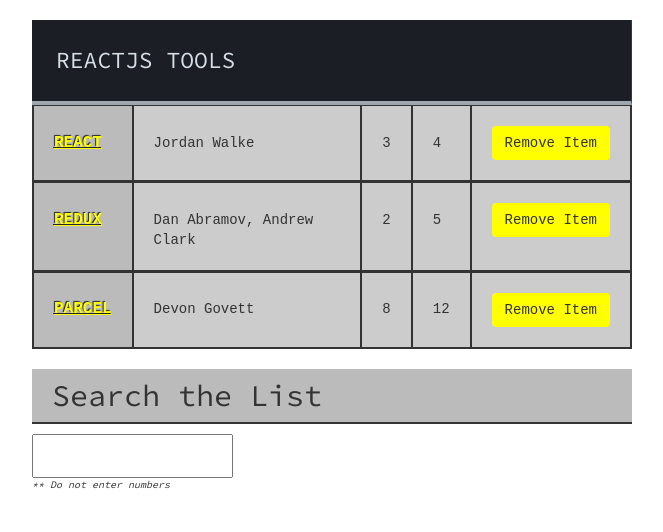
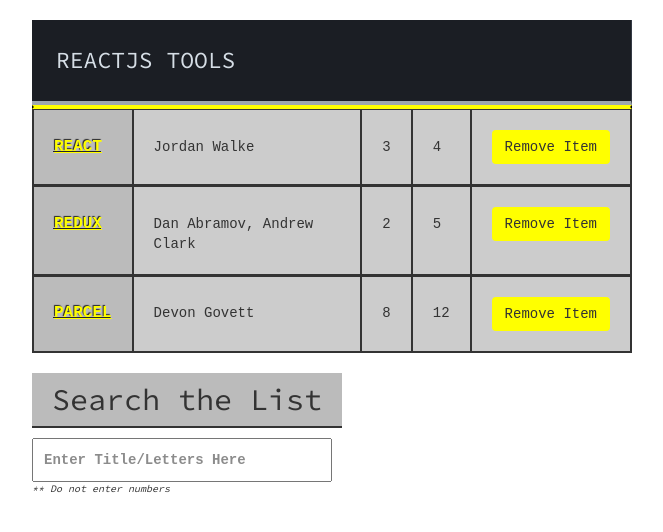
Before and after one commit to rsolomonjr/The-Road-To-Learn-React, a React (Create React App) app in the folder hackernews-renewed/: page / in a window 1280 px wide. Shown: the top 532 px of the page, without its empty margins (308-971 px from the left). Built offline with nearby package versions, Linux system fonts and the light colour scheme; a web font is replaced by a local one.

Commit message:
ReactJS Table Beta Build - w/ Static Data

```diff
--- a/hackernews-renewed/src/App.css
+++ b/hackernews-renewed/src/App.css
@@ -54,29 +54,39 @@
   font-family: 'Source Code Pro', monospace;
 }
 
-.App td {
+.App .tableHeader-ruler {
+  margin-top: -2px;
+  z-index: 99;
+  background: #ffff00;
+  height: 2px;
+  padding: 0 !important;
+  border: 2px solid #ffff00;
+  border-right-color: #000;
+  border-left-color: #000;
+}
+
+.App #Tools > td {
   padding: 20px;
   background: #ccc;
   border: 1px solid #333;
-
   font-family: 'PT Mono', monospace;
 }
 
-.App td:nth-of-type(1){
+.App #Tools > td:nth-of-type(1){
   border-left-width: 2px;
 }
-.App td:nth-of-type(n+1){
+.App #Tools > td:nth-of-type(n+1){
   border-bottom-width: 2px
 }
-.App td:nth-of-type(5){
+.App #Tools > td:nth-of-type(5){
   border-right-width: 2px;
 }
 
-.App td:first-of-type {
+.App #Tools > td:first-of-type {
   background: #bbb
 }
 
-.App td a{
+.App #Tools > td a{
   color: #ffff00;
   cursor: pointer;
   text-transform: uppercase;
@@ -96,22 +106,26 @@
 }
 
 .App tr#SearchForm {
-  font-family: 'Source Code Pro';
+  font-family: 'Source Code Pro' !important;
   font-weight: 900;
   margin:20px 0;
-
 }
 
 .App tr#SearchForm .SearchForm_Header{
   background: #bbb;
-  padding: 10px 0 10px 20px;
+  padding: 10px 20px;
   border-bottom: 2px solid #333;
 }
 
 .App tr#SearchForm input {
   font-family: monospace;
   color: #1b1e24;
-  padding: 10px
+  padding: 10px;
+  width: 300px
+}
+
+.App tr#SearchForm input::placeholder {
+  color: rgba(25, 25, 25, 0.5);
 }
 
 .App tr#SearchForm input:invalid {
--- a/hackernews-renewed/src/App.js
+++ b/hackernews-renewed/src/App.js
@@ -64,14 +64,80 @@
     const {searchTerm, list} = this.state;
     return (
       <div className="App">
+        <tr className="tableHeader">
+          <th colspan="5">REACTJS TOOLS</th>
+          </tr>
+        <tr>
+          <td className="tableHeader-ruler" colspan="5">
+          </td>
+        </tr>
+        <Table
+          list={list}
+          pattern={searchTerm}
+          onDismiss={this.onDismiss}
+        />
+        <Search
+          value={searchTerm}
+          onChange={this.onSearchChange}
+        />
+      </div>
+    );
+  }
+}
 
-      {/* leanpub-start-insert */}
-      <tr className="tableHeader"><th colspan="5">REACTJS TOOLS</th></tr>
-      {this.state.list.filter(isSearched(this.state.searchTerm)).map(item => {
+const Search = ({ value, onChange }) =>
+    <div>
+      <tr id="SearchForm">
+        <th colspan="5">
+          <h2 className="SearchForm_Header">Search the List</h2>
+          <input
+            type="text"
+            value={value}
+            onChange={onChange}
+            pattern="^[a-zA-Z]+$"
+            placeholder="Enter Title/Letters Here"
+          />
+          <div className="footnote">
+            <em>** Do not enter numbers</em>
+          </div>
+        </th>
+      </tr>
+    </div>
+{/*
+class Search extends Component {
+  render (){
+    const {value, onChange, children} = this.props;
+    return (
+      <div>
+      <tr id="SearchForm">
+        <th colspan="5"><h2 className="SearchForm_Header">Search the List</h2>
+        <input
+          type="text"
+          value={value}
+          onChange={onChange}
+          pattern="^[a-zA-Z]+$"
+          placeholder="Enter Title/Letters Here"
+        />
+        <div className="footnote"><em>** Do not enter numbers</em></div>
+        </th>
+      </tr>
+      </div>
+    );
+  }
+}
+*/}
+
+class Table extends Component {
+  render () {
+    const {list, pattern, onDismiss} = this.props;
+    return (
+      <div>
+        {/* START OF THE MAIN APP */}
+        {list.filter(isSearched(pattern)).map(item => {
             const onHandleDismiss = () =>
             this.onDismiss(item.objectID);
             return (
-          <tr key={item.objectID}>
+            <tr key={item.objectID} id="Tools">
                <td className="Book_Title">
                  <a href={item.url}>{item.title}</a>
                </td>
@@ -79,34 +145,37 @@
                <td className="Comments">{item.num_comments}</td>
                <td className="Points">{item.points}</td>
                <td>
-             <button
-               className = {`btn`}
-               onClick={onHandleDismiss}
-               type="button">
+               <Button onClick={() => onDismiss(item.objectID)}>
                  Remove Item
-             </button>
+               </Button>
                </td>
              </tr>
               );
             }
           )}
-      {/* leanpub-end-insert */}
-      <tr id="SearchForm">
-        <th colspan="5"><h2 className="SearchForm_Header">Search the List</h2>
-
-        <input
-          type="text"
-          value={searchTerm}
-          onChange={this.onSearchChange}
-          pattern="^[a-zA-Z]+$"
-        />
-        <div className="footnote"><em>** Do not enter numbers</em></div>
-        </th>
-      </tr>
+        {/* END OF THE MAIN APP */}
       </div>
-
     );
   }
 }
 
+class Button extends Component {
+  render () {
+    const {
+      onClick,
+      className = "btn",
+      children
+    } = this.props;
+
+    return (
+      <button
+        onClick = {onClick}
+        className = {className}
+        type="button"
+        >
+          {children}
+        </button>
+    );
+  }
+}
 export default App;
```
Lines whose indentation alone changed are shown as unchanged.
